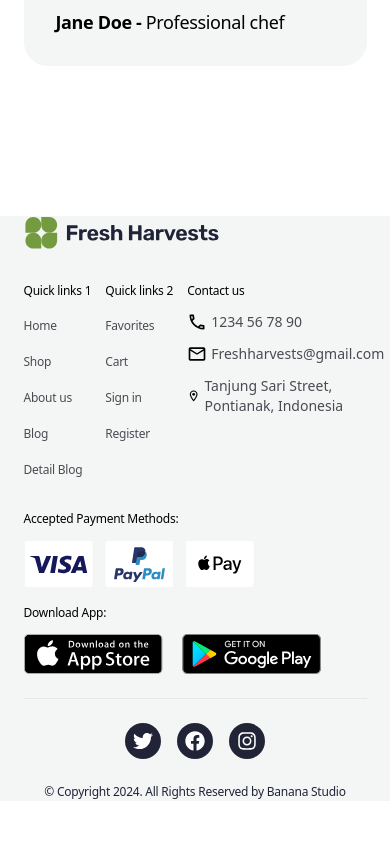
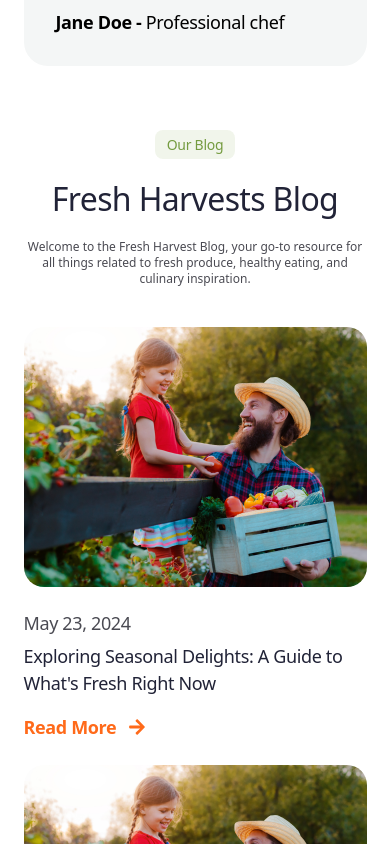
Before and after one commit to jahidhasan136/fresh-harvests-site, a React (Vite) app: page / in a window 390 px wide. Shown: the part 4280-5124 px from the top of the page. Built offline with nearby package versions, Linux system fonts and the light colour scheme.

Commit message:
home page responsive completed

```diff
--- a/src/pages/home/About.jsx
+++ b/src/pages/home/About.jsx
@@ -7,7 +7,7 @@ import LeftHeading from "../../components/subHeading/LeftHeading";
 
 const About = () => {
   return (
-    <div className="container xs:mt-[64px] md:mt-[150px]">
+    <div className="container xs:mt-[64px] lg:mt-[150px]">
       <div className="grid md:grid-cols-2 items-center gap-[65px]">
         {/* left side about image or card */}
         <div className="relative">
--- a/src/pages/home/Blog.jsx
+++ b/src/pages/home/Blog.jsx
@@ -3,12 +3,14 @@ import BlogCards from "../../sections/BlogCards";
 
 const Blog = () => {
   return (
-    <div className="container mt-[150px]">
+    <div className="container xs:mt-[64px] lg:mt-[150px]">
       {/* sub heading */}
       <div className="grid gap-4 text-center">
         <CenterHeading value="Our Blog" />
-        <h2 className="text-black">Fresh Harvests Blog</h2>
-        <p className="text-b3 text-grey100">
+        <h2 className="text-black xs:text-h4 md:text-h2">
+          Fresh Harvests Blog
+        </h2>
+        <p className="xs:text-xs md:text-b3 text-grey100">
           Welcome to the Fresh Harvest Blog, your go-to resource for all things
           related to fresh produce, healthy eating, and culinary inspiration.
         </p>
--- a/src/pages/home/Home.jsx
+++ b/src/pages/home/Home.jsx
@@ -27,7 +27,7 @@ const Home = () => {
       <About />
       <SpecialOffer />
       <Testimonial />
-      {/* <Blog /> */}
+      <Blog />
     </div>
   );
 };
--- a/src/sections/BlogCards.jsx
+++ b/src/sections/BlogCards.jsx
@@ -4,7 +4,7 @@ import { FaArrowRight } from "react-icons/fa";
 
 const BlogCards = () => {
   return (
-    <div className="mt-10 grid grid-cols-3 gap-6">
+    <div className="mt-10 grid md:grid-cols-2 lg:grid-cols-3 gap-6">
       <div className="max-w-[384px]">
         <img
           className="w-[384px] h-[260px] object-cover rounded-[20px] mb-6"
--- a/src/shared/Footer.jsx
+++ b/src/shared/Footer.jsx
@@ -16,8 +16,8 @@ import paypal from "../assets/footer/paypal.svg";
 
 const Footer = () => {
   return (
-    <footer className="mt-[150px] bg-grey20">
-      <div className="md:pt-16 md:pb-6 container">
+    <footer className="xs:mt-[64px] lg:mt-[150px] bg-grey20">
+      <div className="xs:pt-6 md:pt-16 md:pb-6 container">
         <div className="grid grid-cols-1 lg:grid-cols-2">
           {/* Logo and Download Section */}
           <div className="grid place-content-between">
```
